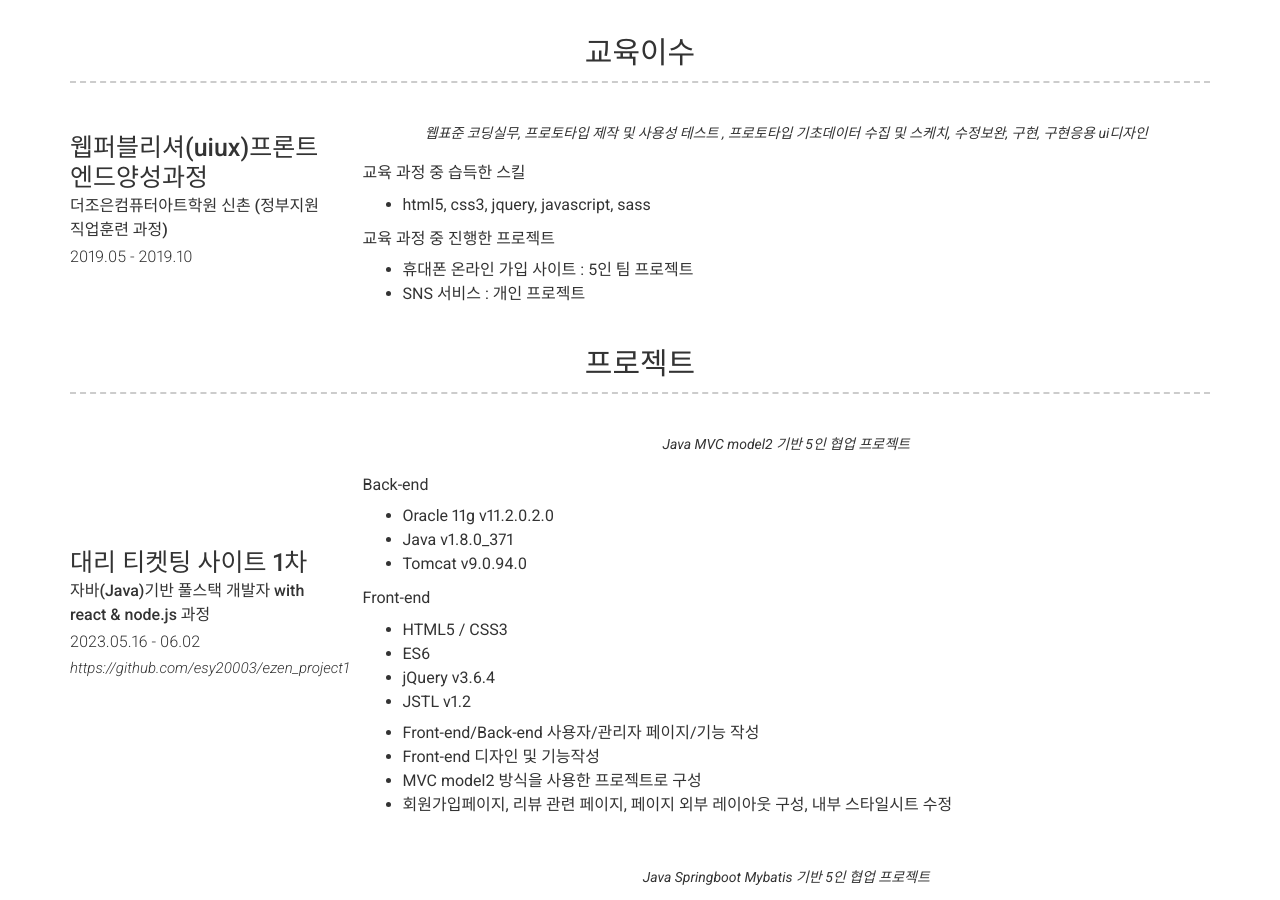
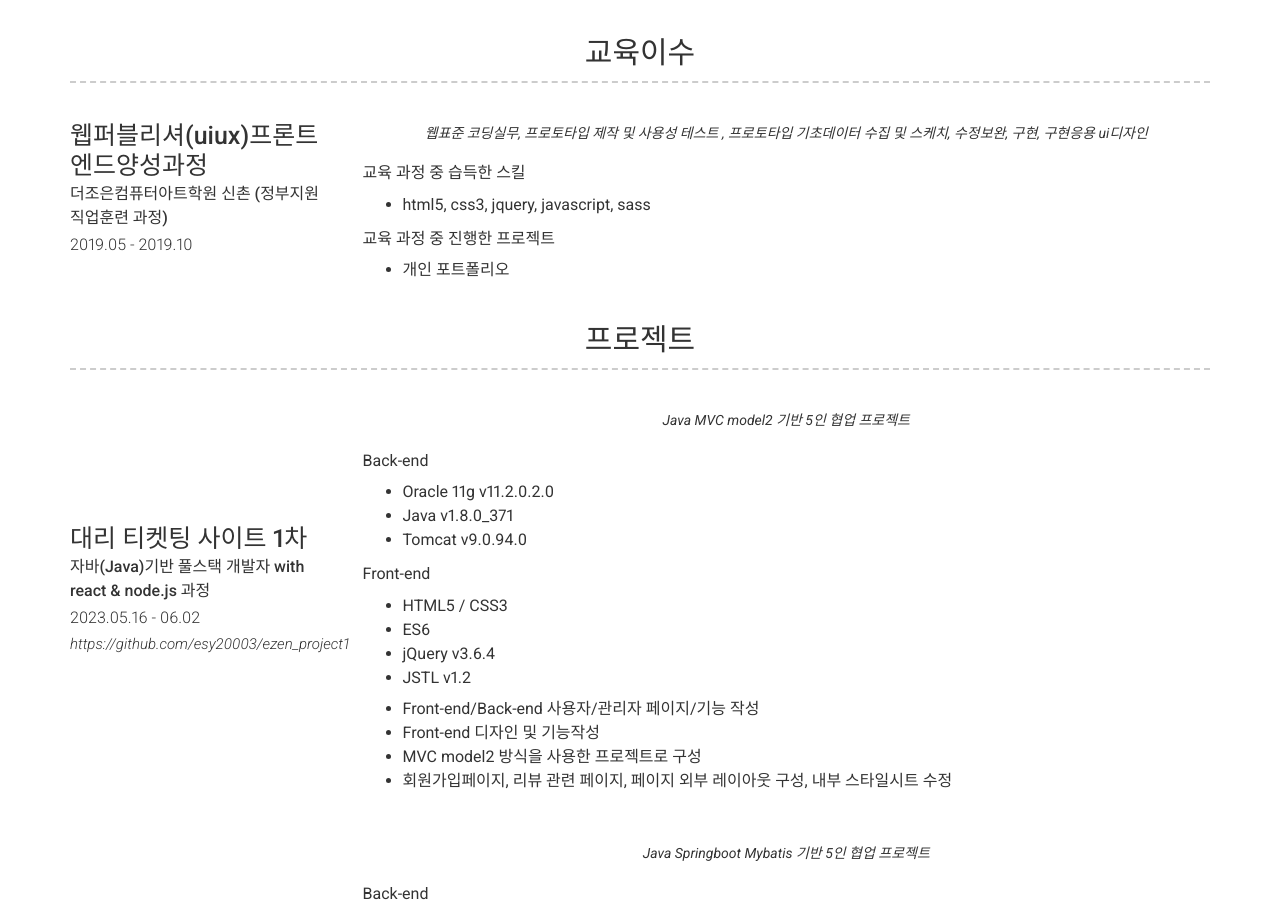
Before and after one commit to esy20003/esy20003.github.io, a Jekyll site: the page built from index.md, in a window 1280 px wide and 900 px high, scrolled down 1171 px. Built offline with Jekyll 4.4.1, drawn with Linux system fonts in a browser that asks for light colours; nearby versions of some CDN libraries.

Commit message:
20230904
UPDATE

```diff
--- a/_config.yml
+++ b/_config.yml
@@ -121,11 +121,8 @@ content:
           교육 과정 중 습득한 스킬
           - html5, css3, jquery, javascript, sass
 
-
-
           교육 과정 중 진행한 프로젝트
-          - 휴대폰 온라인 가입 사이트 : 5인 팀 프로젝트
-          - SNS 서비스 : 개인 프로젝트
+          - 개인 포트폴리오
 
 
 
```
